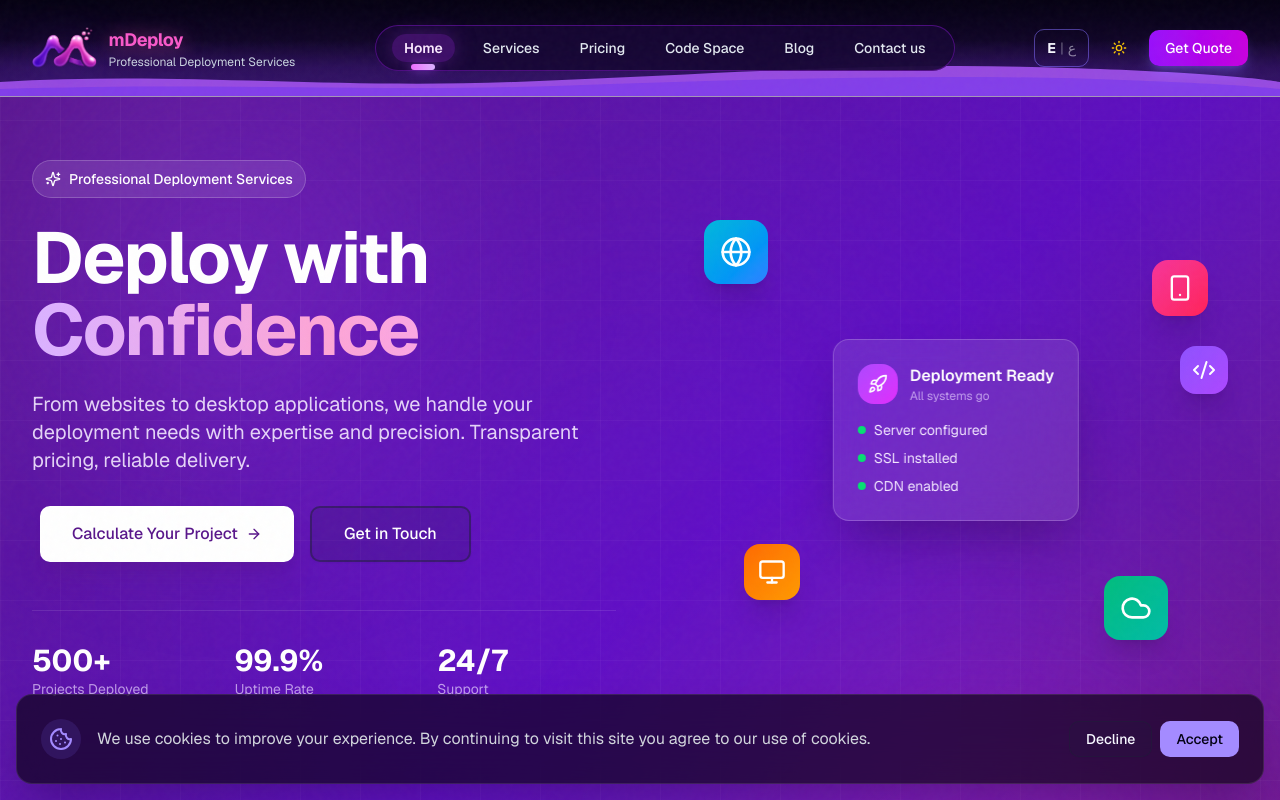
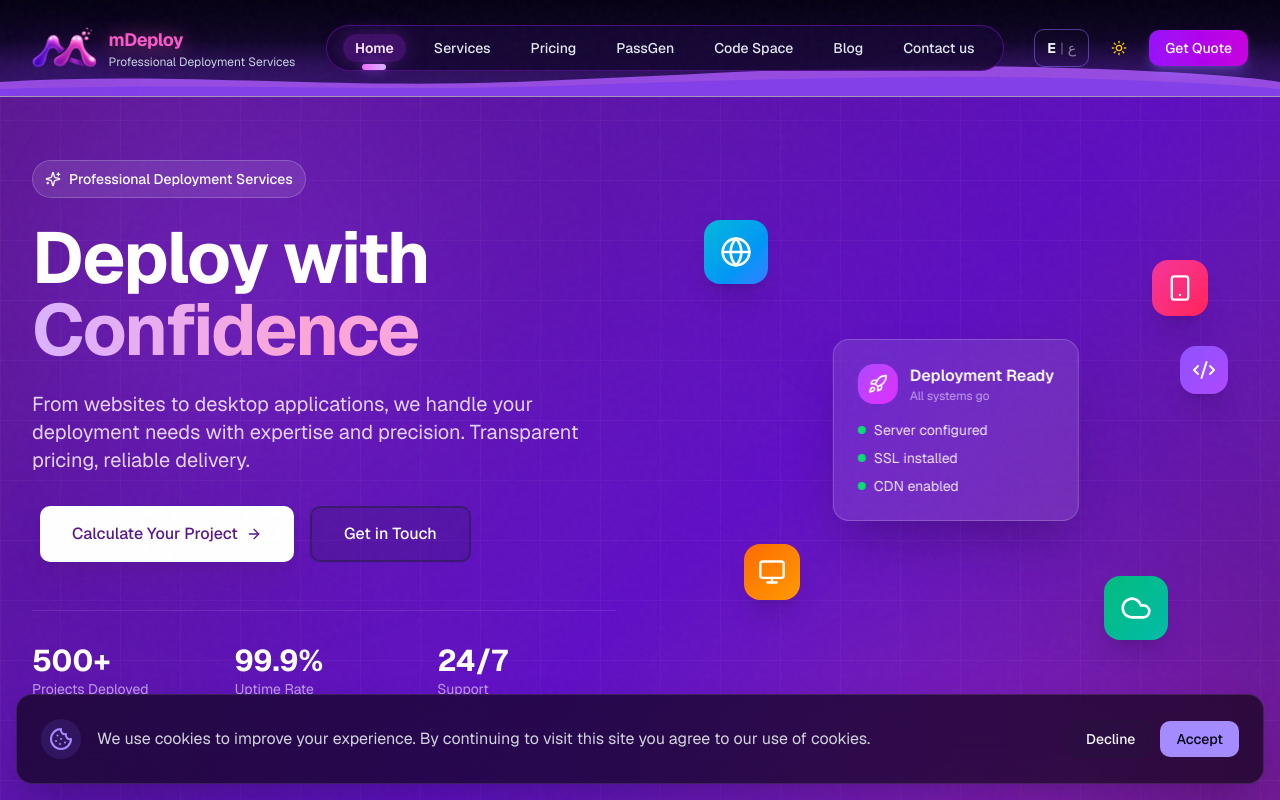
Before and after one commit to mDeploys/mdeploy, a Next.js app: page / in a window 1280 px wide. Shown: the top 800 px of the page. Built offline with nearby package versions, Linux system fonts and the light colour scheme.

Commit message:
feat: add PassGen navigation and update Code Space link

```diff
--- a/components/header.tsx
+++ b/components/header.tsx
@@ -58,7 +58,8 @@ export function Header() {
     { href: "/#services", label: t.services, active: isServices },
     { href: "/calculator", label: t.calculator, active: isCalculator },
     // { href: "/apps", label: t.appsGallery.title, active: isApps },
-    { href: "https://git.mdeploy.dev", label: t.zoneCode, active: false, external: true },
+    { href: "https://git.mdeploy.dev/passgen", label: t.passGen, active: false, external: true, sameWindow: true },
+    { href: "https://git.mdeploy.dev", label: t.zoneCode, active: false, external: true, sameWindow: true },
     { href: "https://jalalnasser.com", label: t.blog, active: false, external: true },
     { href: "/contact", label: t.contact, active: isContact },
   ]
@@ -109,8 +110,8 @@ export function Header() {
               <a
                 key={link.label}
                 href={link.href}
-                target="_blank"
-                rel="noopener noreferrer"
+                target={link.sameWindow ? "_self" : "_blank"}
+                rel={link.sameWindow ? undefined : "noopener noreferrer"}
                 className={navLinkClass(link.active)}
               >
                 {link.label}
@@ -172,8 +173,8 @@ export function Header() {
                   <a
                     key={link.label}
                     href={link.href}
-                    target="_blank"
-                    rel="noopener noreferrer"
+                    target={link.sameWindow ? "_self" : "_blank"}
+                    rel={link.sameWindow ? undefined : "noopener noreferrer"}
                     className={mobileLinkClass(link.active)}
                     onClick={() => setMobileMenuOpen(false)}
                   >
--- a/lib/translations.ts
+++ b/lib/translations.ts
@@ -5,6 +5,7 @@ export const translations = {
     calculator: "Pricing",
     contact: "Contact us",
     blog: "Blog",
+    passGen: "PassGen",
     zoneCode: "Code Space",
     getQuote: "Get Quote",
     language: "Language",
@@ -523,6 +524,7 @@ export const translations = {
     calculator: "الأسعار",
     contact: "تواصل معنا",
     blog: "المدونة",
+    passGen: "PassGen",
     zoneCode: "مساحة التكويد",
     getQuote: "احصل على عرض سعر",
     language: "اللغة",
```
